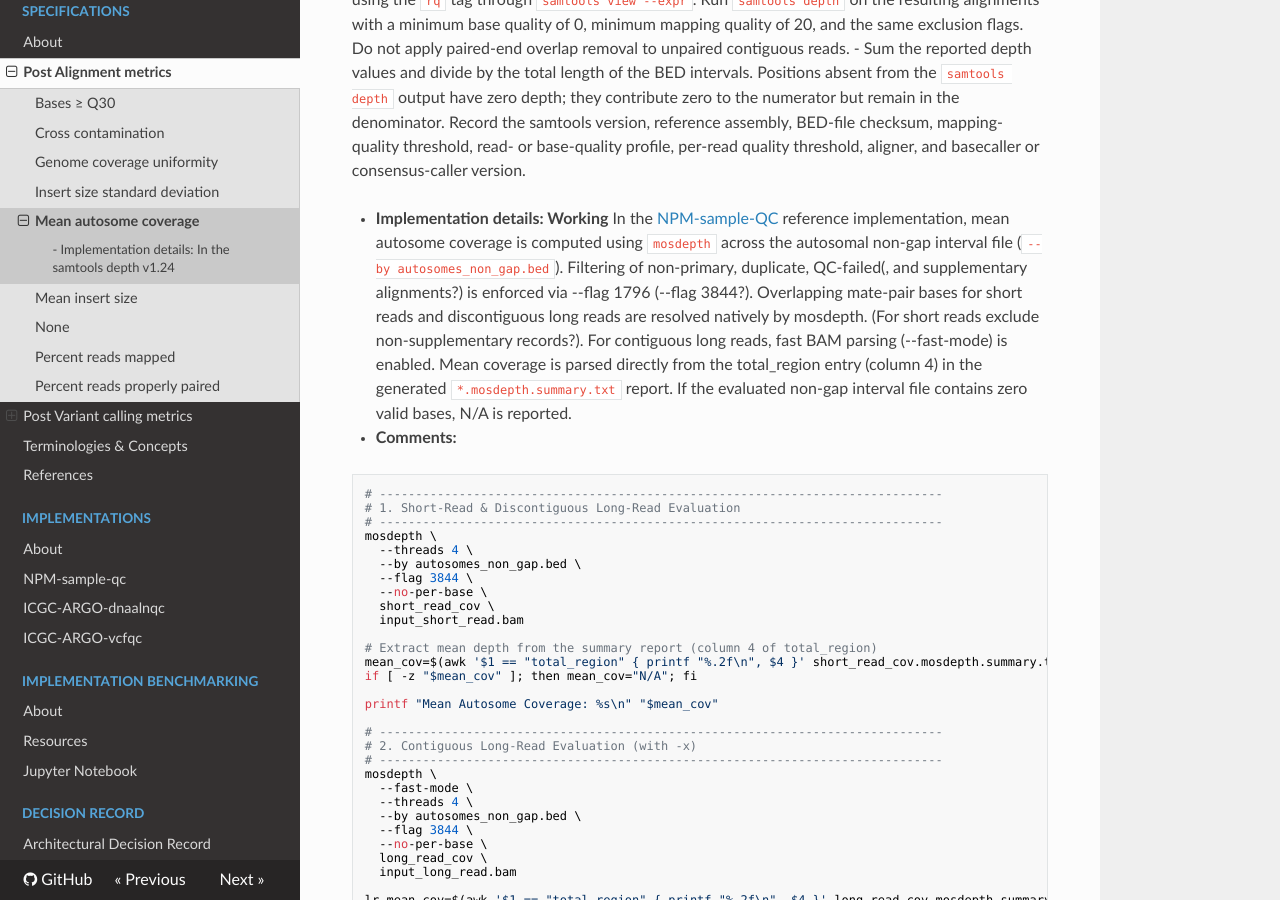
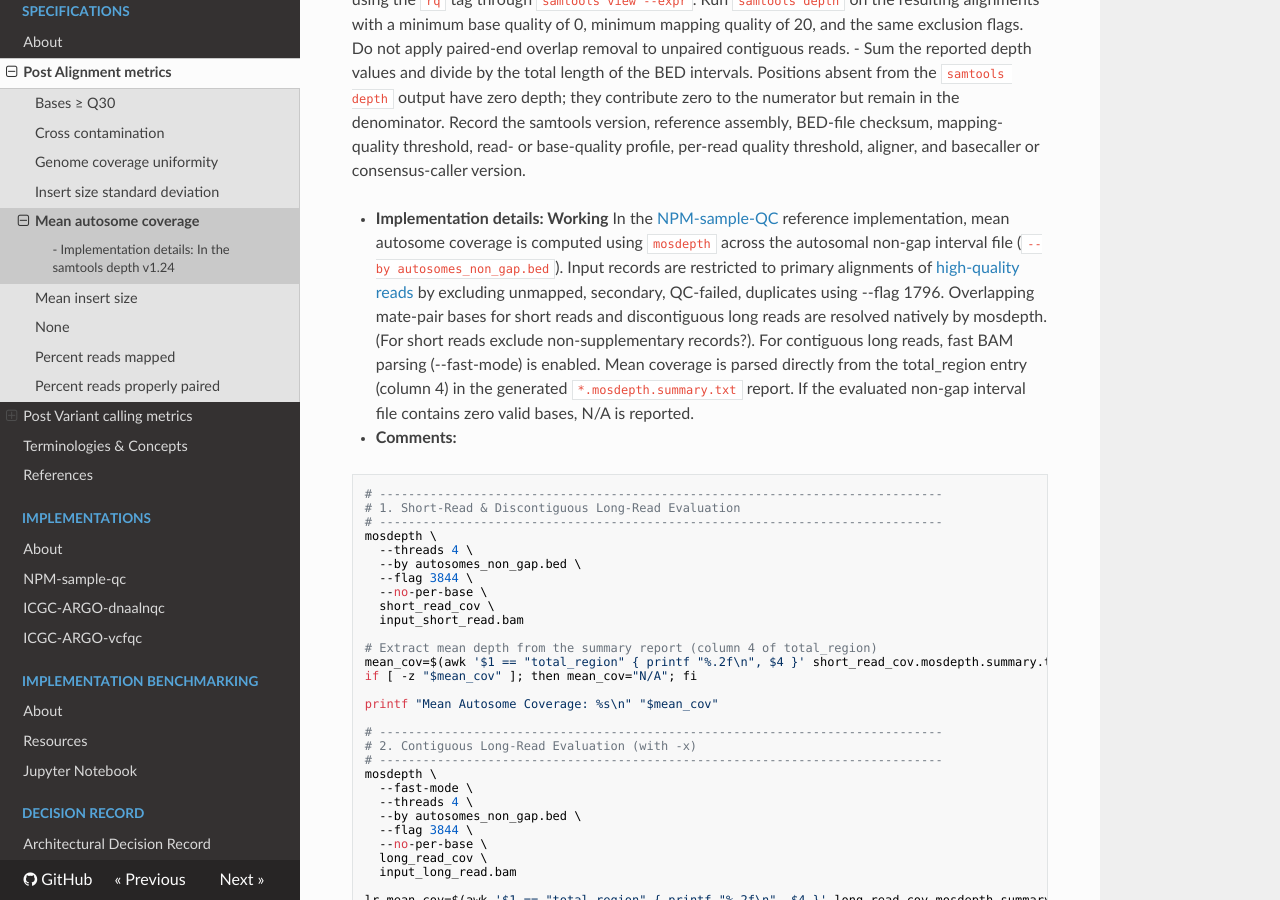
Before and after one commit to ga4gh/quality-control-wgs, an MkDocs documentation site: the page built from docs/metrics_definitions/mean-autosome-coverage.md, in a window 1280 px wide and 900 px high, scrolled down 857 px. Built offline with MkDocs 1.6.1, drawn with Linux system fonts in a browser that asks for light colours; nearby versions of some CDN libraries.

Commit message:
update mean coverage  dev version awaiting further input/feedback

````diff
--- a/docs/metrics_definitions/mean-autosome-coverage.md
+++ b/docs/metrics_definitions/mean-autosome-coverage.md
@@ -13,7 +13,7 @@ reference implementation, calculate depth only across the agreed, non-overlappin
   - For contiguous-long-read data, first select reads using the agreed technology-specific per-read quality threshold. ONT BAM records may be selected using the `qs` tag and PacBio BAM records using the `rq` tag through `samtools view --expr`. Run `samtools depth` on the resulting alignments with a minimum base quality of 0, minimum mapping quality of 20, and the same exclusion flags. Do not apply paired-end overlap removal to unpaired contiguous reads.
   - Sum the reported depth values and divide by the total length of the BED intervals. Positions absent from the `samtools depth` output have zero depth; they contribute zero to the numerator but remain in the denominator. Record the samtools version, reference assembly, BED-file checksum, mapping-quality threshold, read- or base-quality profile, per-read quality threshold, aligner, and basecaller or consensus-caller version.
 
-  - **Implementation details: Working** In the [NPM-sample-QC](References.md#npm-sample-qc) reference implementation, mean autosome coverage is computed using `mosdepth` across the autosomal non-gap interval file (`--by autosomes_non_gap.bed`). Filtering of non-primary, duplicate, QC-failed(, and supplementary alignments?) is enforced via --flag 1796 (--flag 3844?). Overlapping mate-pair bases for short reads and discontiguous long reads are resolved natively by mosdepth. (For short reads exclude non-supplementary records?). For contiguous long reads, fast BAM parsing (--fast-mode) is enabled. Mean coverage is parsed directly from the total_region entry (column 4) in the generated `*.mosdepth.summary.txt` report. If the evaluated non-gap interval file contains zero valid bases, N/A is reported.
+  - **Implementation details: Working** In the [NPM-sample-QC](References.md#npm-sample-qc) reference implementation, mean autosome coverage is computed using `mosdepth` across the autosomal non-gap interval file (`--by autosomes_non_gap.bed`). Input records are restricted to primary alignments of [high-quality reads](terminologies.md#high-quality-reads) by excluding unmapped, secondary, QC-failed, duplicates using --flag 1796. Overlapping mate-pair bases for short reads and discontiguous long reads are resolved natively by mosdepth. (For short reads exclude non-supplementary records?). For contiguous long reads, fast BAM parsing (--fast-mode) is enabled. Mean coverage is parsed directly from the total_region entry (column 4) in the generated `*.mosdepth.summary.txt` report. If the evaluated non-gap interval file contains zero valid bases, N/A is reported.
 
 - **Comments:**
 ```
````
